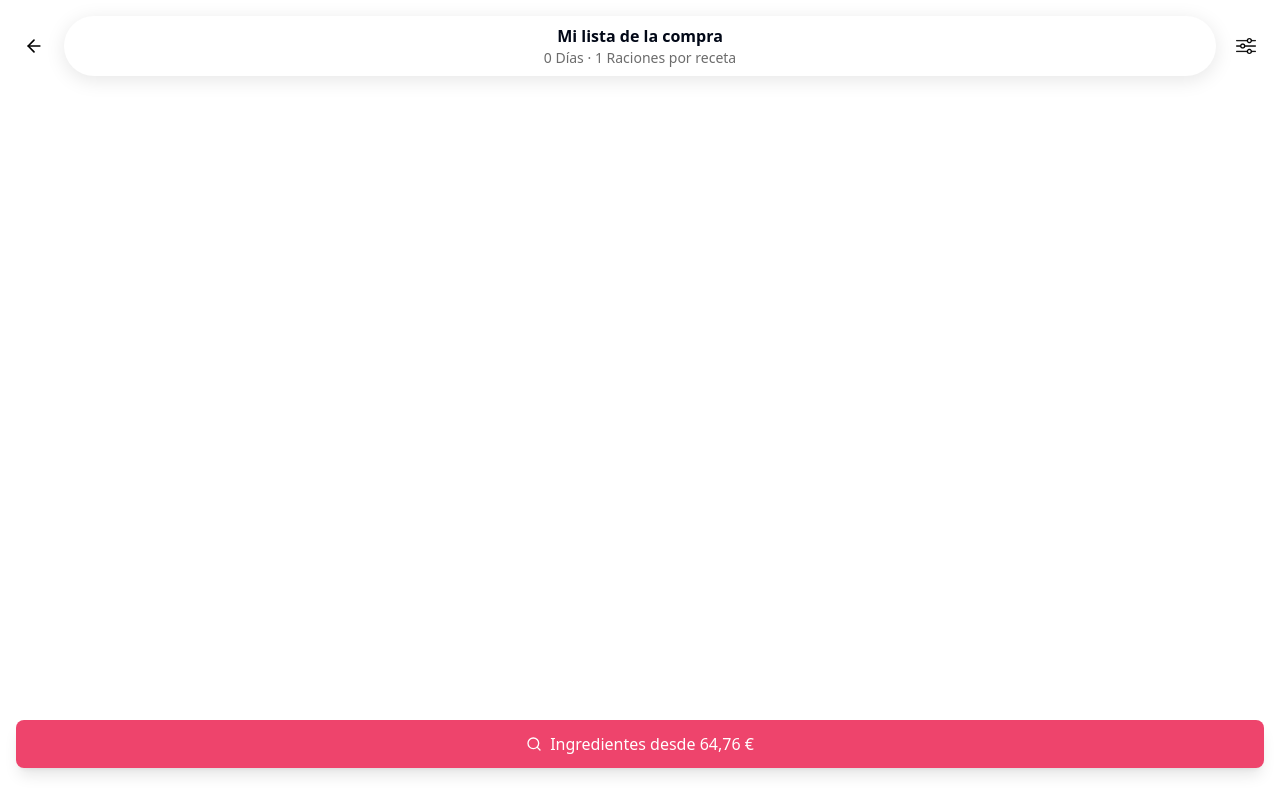
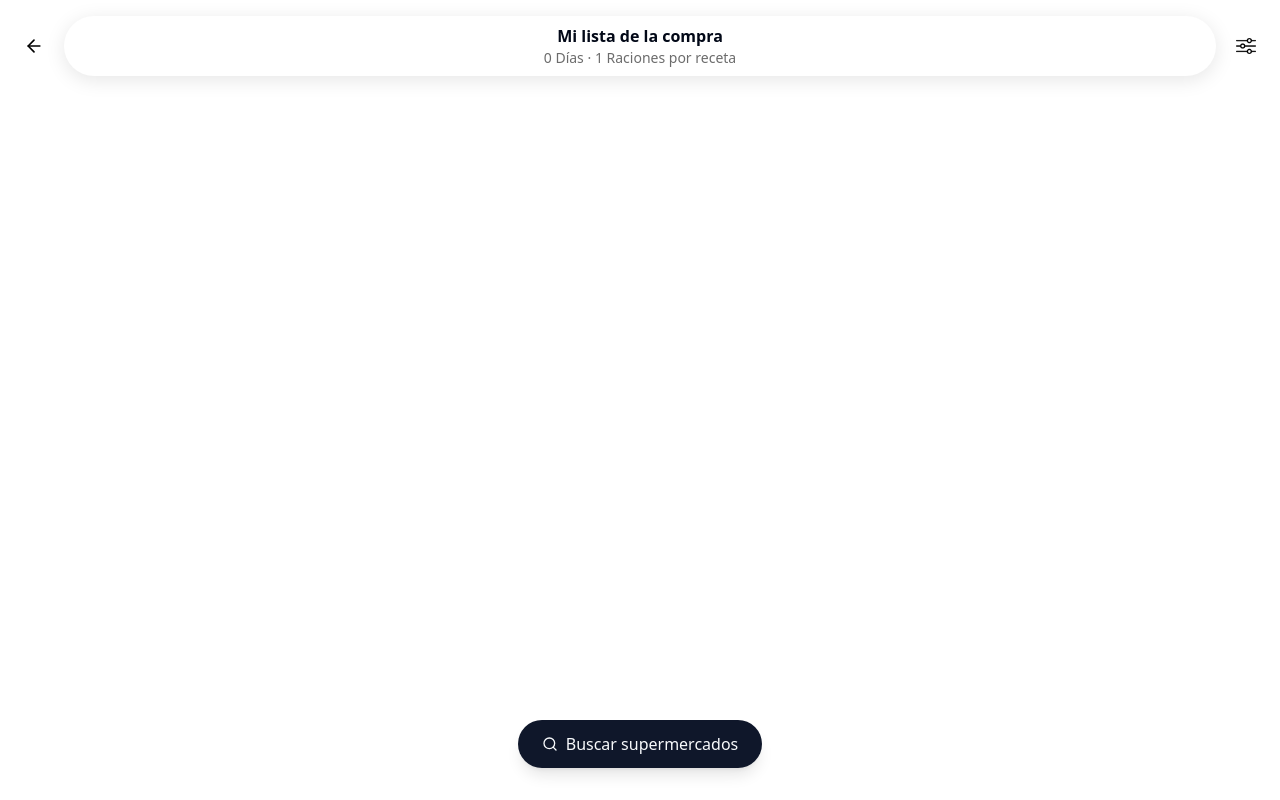
Before and after one commit to robertojimenezalonso/ingredient-app-design-50, a React (Vite) app: page /milista in a window 1280 px wide. Built offline with nearby package versions, Linux system fonts and the light colour scheme; what @capacitor/core would draw is missing.

Commit message:
Visual edit in Lovable
Edited UI in Lovable

```diff
--- a/src/components/FloatingButton.tsx
+++ b/src/components/FloatingButton.tsx
@@ -48,10 +48,10 @@ export const FloatingButton = ({
   return <div className={containerClasses} style={{
     paddingBottom: `calc(32px + env(safe-area-inset-bottom))`
   }}>
-      <Button onClick={handleClick} className={`h-12 text-base font-medium rounded-lg px-6 shadow-lg bg-btnFloating text-btnFloating-foreground hover:bg-btnFloating/90 mx-4 w-full max-w-none ${className}`} size="lg">
+      <Button onClick={handleClick} className={`h-12 text-base font-medium rounded-full px-6 shadow-lg bg-opacity-90 ${className}`} size="lg">
         <div className="flex items-center justify-center gap-2">
           <Search className="h-5 w-5" />
-          <span>Ingredientes desde {totalPrice ? `${totalPrice.toFixed(2)} €` : '64,76 €'}</span>
+          <span className="font-medium">Buscar supermercados</span>
         </div>
       </Button>
     </div>;
```
